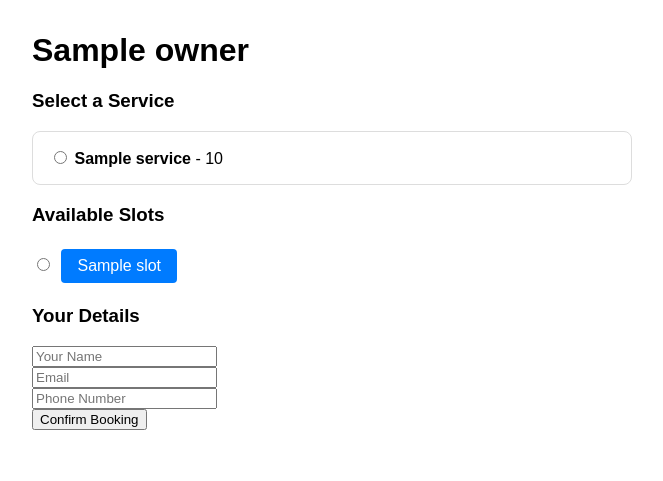
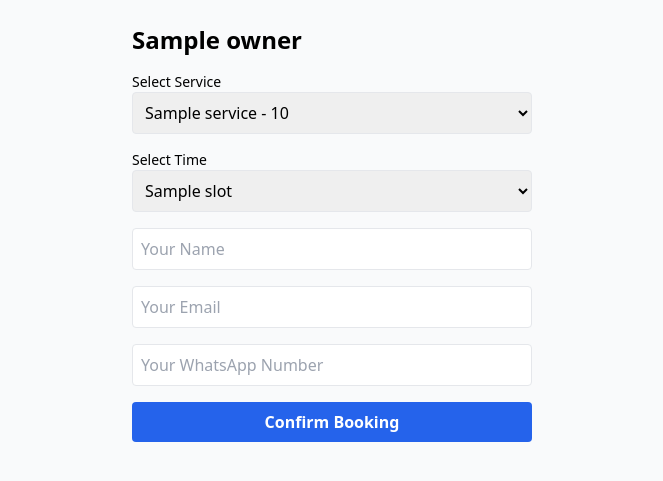
Before and after one commit to baderGorchene/autonomous, a Python web app: template templates/booking_page.html in a window 1280 px wide. Shown: the top 481 px of the page, without its empty margins (308-971 px from the left). Run offline with Jinja, Linux system fonts and the light colour scheme; the template is opened without the code that fills it: most values are stand-ins (such as "Sample title", 1, 10 or a date in 2020); some libraries are stand-ins or nearby versions.

Commit message:
Add bilingual booking page template with Jinja2 and Tailwind CSS

```diff
--- a/commit_msg.txt
+++ b/commit_msg.txt
@@ -1 +1 @@
-Implement GET route for public booking page
+Add bilingual booking page template with Jinja2 and Tailwind CSS
--- a/templates/booking_page.html
+++ b/templates/booking_page.html
@@ -1,40 +1,35 @@
 <!DOCTYPE html>
-<html lang="{{ lang }}" dir="{{ 'rtl' if lang == 'ar' else 'ltr' }}">
+<html lang="{{ lang }}" {% if lang == 'ar' %}dir="rtl"{% endif %}>
 <head>
     <meta charset="UTF-8">
-    <title>{{ owner.business_name }} - {{ _('Book an Appointment') }}</title>
-    <style>
-        body { font-family: sans-serif; max-width: 600px; margin: 2rem auto; padding: 0 1rem; }
-        .service-card { border: 1px solid #ddd; padding: 1rem; margin-bottom: 1rem; border-radius: 8px; }
-        .slot-btn { display: inline-block; padding: 0.5rem 1rem; margin: 0.25rem; background: #007bff; color: white; border-radius: 4px; text-decoration: none; }
-    </style>
+    <title>{{ owner.business_name }} | {{ _('Book Appointment') }}</title>
+    <script src="https://cdn.tailwindcss.com"></script>
 </head>
-<body>
-    <h1>{{ owner.business_name }}</h1>
-    <h3>{{ _('Select a Service') }}</h3>
-    <form action="/book/{{ owner.slug }}/submit" method="POST">
-        <div class="services">
-            {% for service in owner.services_json %}
-            <div class="service-card">
-                <input type="radio" name="service" value="{{ service.name }}" id="{{ service.name }}" required>
-                <label for="{{ service.name }}"><strong>{{ service.name }}</strong> - {{ service.price }}</label>
+<body class="bg-gray-50 font-sans">
+    <div class="max-w-md mx-auto p-6">
+        <h1 class="text-2xl font-bold mb-4">{{ owner.business_name }}</h1>
+        <form action="/book/{{ owner.slug }}/confirm" method="POST" class="space-y-4">
+            <div>
+                <label class="block text-sm font-medium">{{ _('Select Service') }}</label>
+                <select name="service" class="w-full p-2 border rounded" required>
+                    {% for service in services %}
+                        <option value="{{ service.name }}">{{ service.name }} - {{ service.price }}</option>
+                    {% endfor %}
+                </select>
             </div>
-            {% endfor %}
-        </div>
-
-        <h3>{{ _('Available Slots') }}</h3>
-        <div class="slots">
-            {% for slot in available_slots %}
-            <input type="radio" name="booking_time" value="{{ slot }}" id="{{ slot }}" required>
-            <label for="{{ slot }}" class="slot-btn">{{ slot }}</label>
-            {% endfor %}
-        </div>
-
-        <h3>{{ _('Your Details') }}</h3>
-        <input type="text" name="customer_name" placeholder="{{ _('Your Name') }}" required><br>
-        <input type="email" name="customer_email" placeholder="{{ _('Email') }}" required><br>
-        <input type="tel" name="customer_phone" placeholder="{{ _('Phone Number') }}" required><br>
-        <button type="submit">{{ _('Confirm Booking') }}</button>
-    </form>
+            <div>
+                <label class="block text-sm font-medium">{{ _('Select Time') }}</label>
+                <select name="datetime" class="w-full p-2 border rounded" required>
+                    {% for slot in availability %}
+                        <option value="{{ slot }}">{{ slot }}</option>
+                    {% endfor %}
+                </select>
+            </div>
+            <input type="text" name="customer_name" placeholder="{{ _('Your Name') }}" class="w-full p-2 border rounded" required>
+            <input type="email" name="customer_email" placeholder="{{ _('Your Email') }}" class="w-full p-2 border rounded" required>
+            <input type="tel" name="customer_phone" placeholder="{{ _('Your WhatsApp Number') }}" class="w-full p-2 border rounded" required>
+            <button type="submit" class="w-full bg-blue-600 text-white py-2 rounded font-bold">{{ _('Confirm Booking') }}</button>
+        </form>
+    </div>
 </body>
 </html>
```
Also changed, not shown: PROGRESS.md (+5 -0 lines), memory.json (+5 -4 lines).
